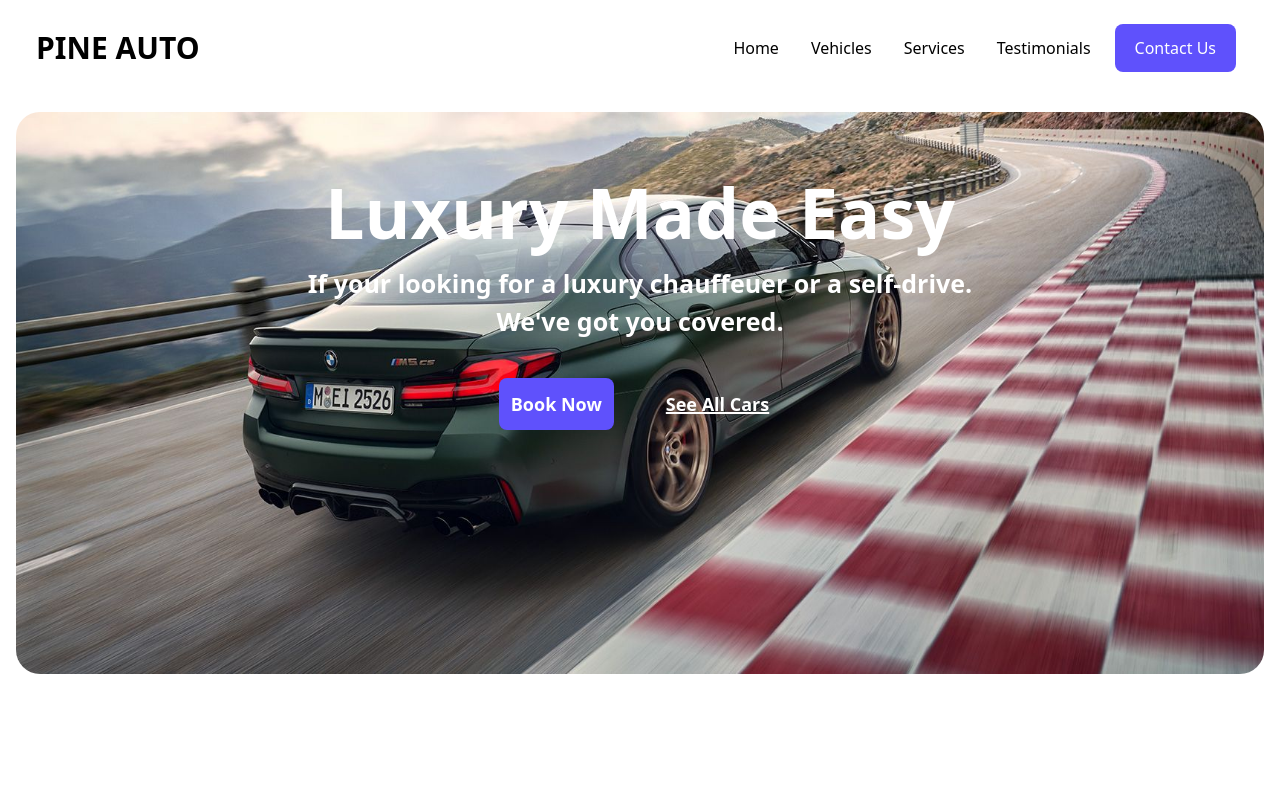
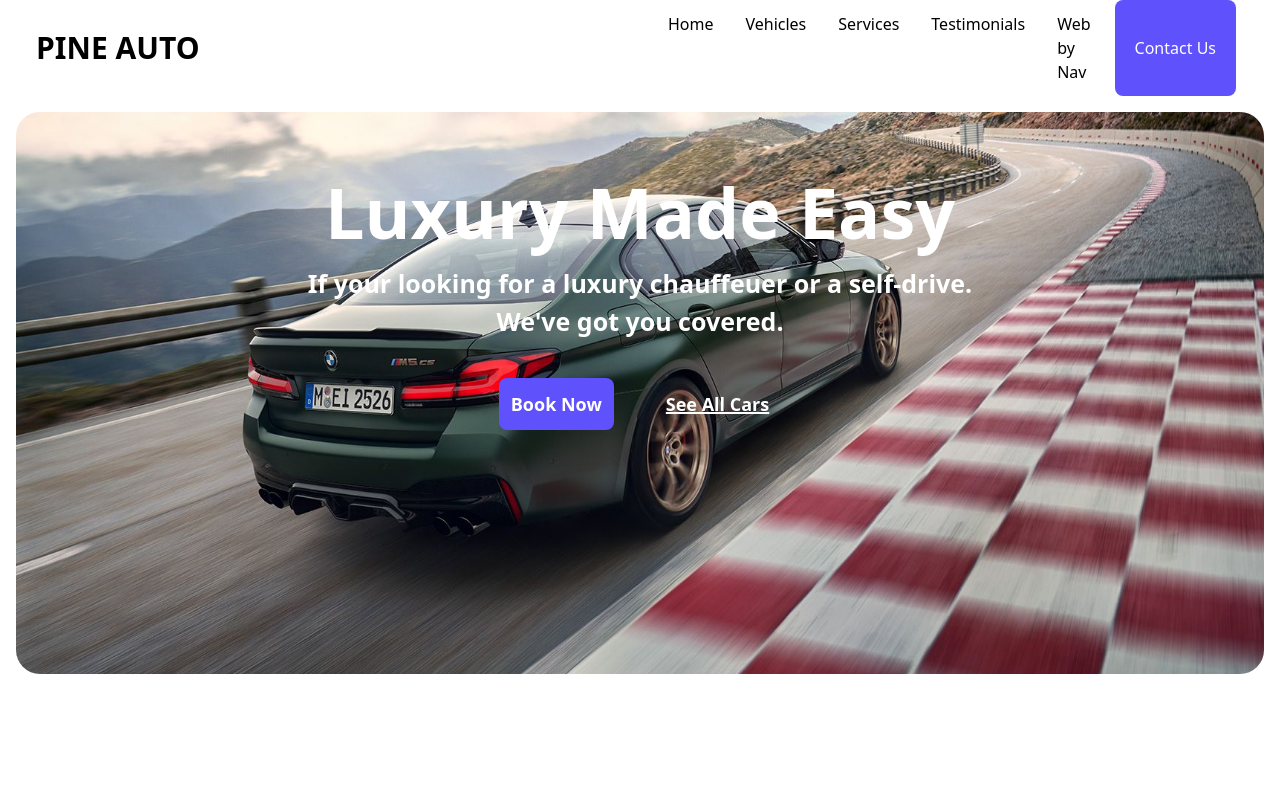
Before and after one commit to Dev-By-Nav/Pine-auto-landing-page, a React (Vite) app: page / in a window 1280 px wide. Shown: the top 800 px of the page. Built offline with nearby package versions, Linux system fonts and the light colour scheme.

Commit message:
Update Navbar.jsx

```diff
--- a/src/Components/Navbar.jsx
+++ b/src/Components/Navbar.jsx
@@ -17,6 +17,7 @@ const Navbar = () => {
       <li className='p-4'>Vehicles</li>
       <li className='p-4'>Services</li>
       <li className='p-4'>Testimonials</li>
+      <li className='p-4'>Web by Nav</li>
       <button className='bg-[#5f51fc] text-white px-5 mx-2 m-1 rounded-lg whitespace-nowrap'>Contact Us</button>
     </ul>
       <div onClick={handleNav} className='block md:hidden'>
```
